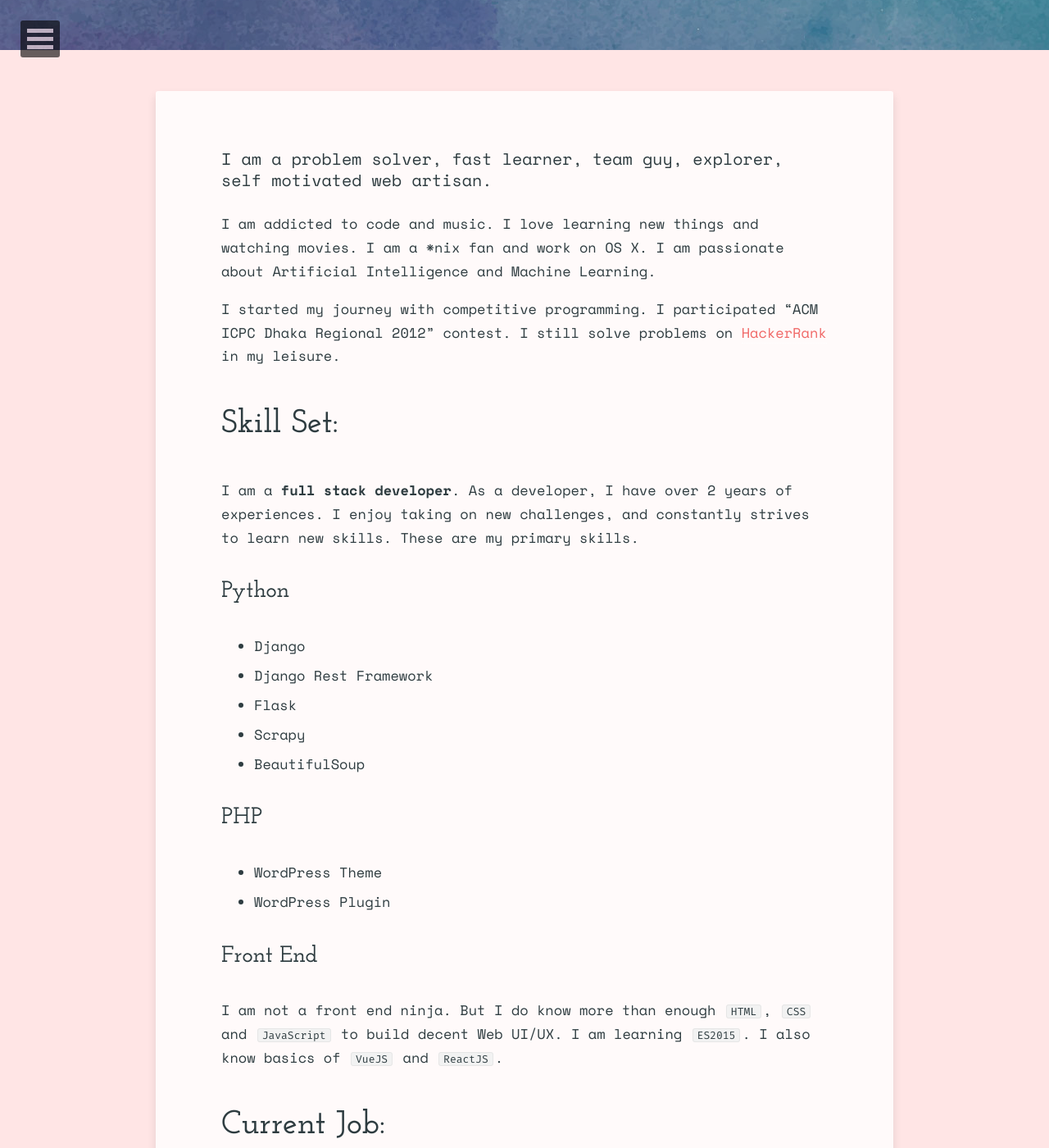
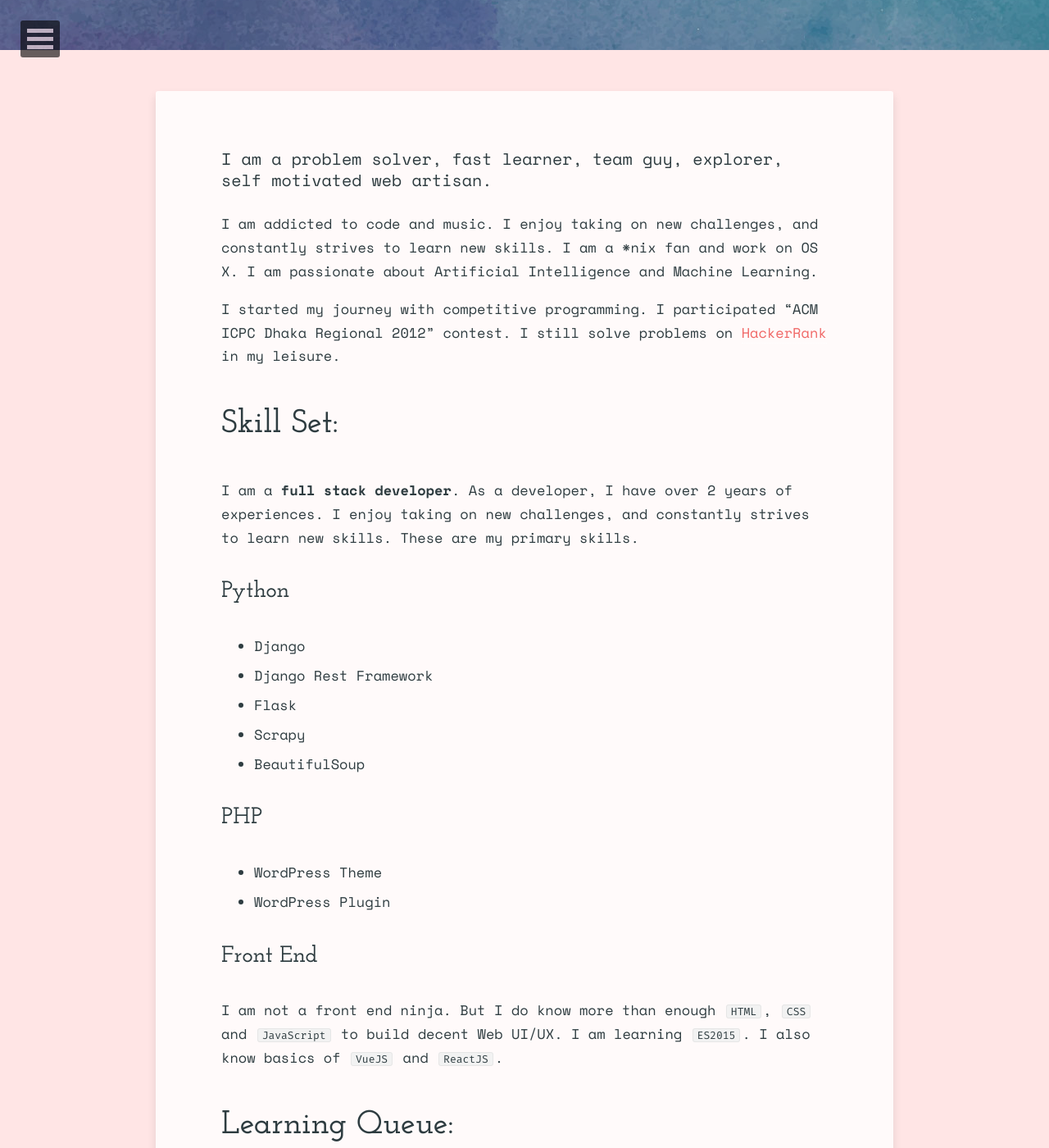
Before and after one commit to shopnilsazal/shopnilsazal.github.io, a Jekyll site: the page built from about/index.md, in a window 1280 px wide and 1400 px high, scrolled down 239 px. Shown: the whole window at 82% size. Built offline with Jekyll 4.4.1, drawn with Linux system fonts in a browser that asks for light colours; nearby versions of some CDN libraries; some of the changed text lies outside the part shown.

Commit message:
About me updated

```diff
--- a/about/index.md
+++ b/about/index.md
@@ -4,12 +4,12 @@ title: About Me
 image:
   feature: blog-banner-2.jpg
 comments: false
-modified: 2016-10-20
+modified: 2016-10-29
 ---
 
 I am a problem solver, fast learner, team guy, explorer, self motivated web artisan.
 
-I am addicted to code and music. I love learning new things and watching movies. I am a *nix fan and work on OS X. I am passionate about Artificial Intelligence and Machine Learning.
+I am addicted to code and music. I enjoy taking on new challenges, and constantly strives to learn new skills. I am a *nix fan and work on OS X. I am passionate about Artificial Intelligence and Machine Learning.
 
 I started my journey with competitive programming. I participated "ACM ICPC Dhaka Regional 2012" contest. I still solve problems on [HackerRank](https://www.hackerrank.com/shopnilsazal) in my leisure.
 
@@ -34,11 +34,6 @@ I am a **full stack developer**. As a developer, I have over 2 years of experien
 
 I am not a front end ninja. But I do know more than enough `HTML`, `CSS` and `JavaScript` to build decent Web UI/UX. I am learning `ES2015`. I also know basics of `VueJS` and `ReactJS`.
 
-## Current Job:
-
-###  Web Developer at [ThemeXpert](https://www.themexpert.com/)
-
-I am working here as a FullStack Developer. I work mainly on WordPress platform. I develop premium themes for themeforest along with plugins for theme functionality.
 
 ## Learning Queue:
 
```
